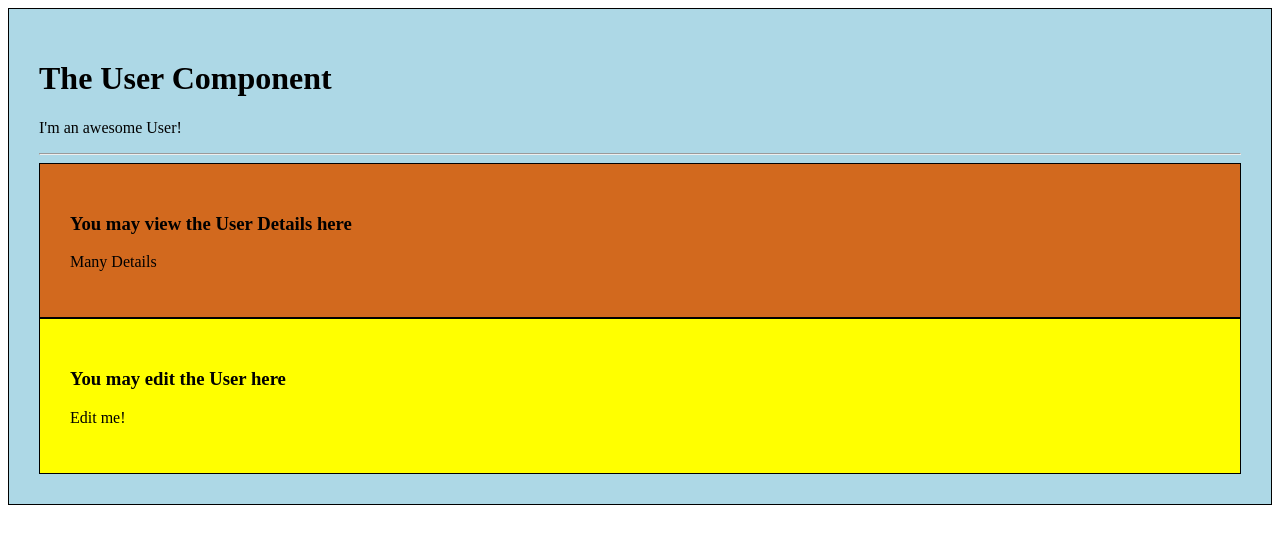
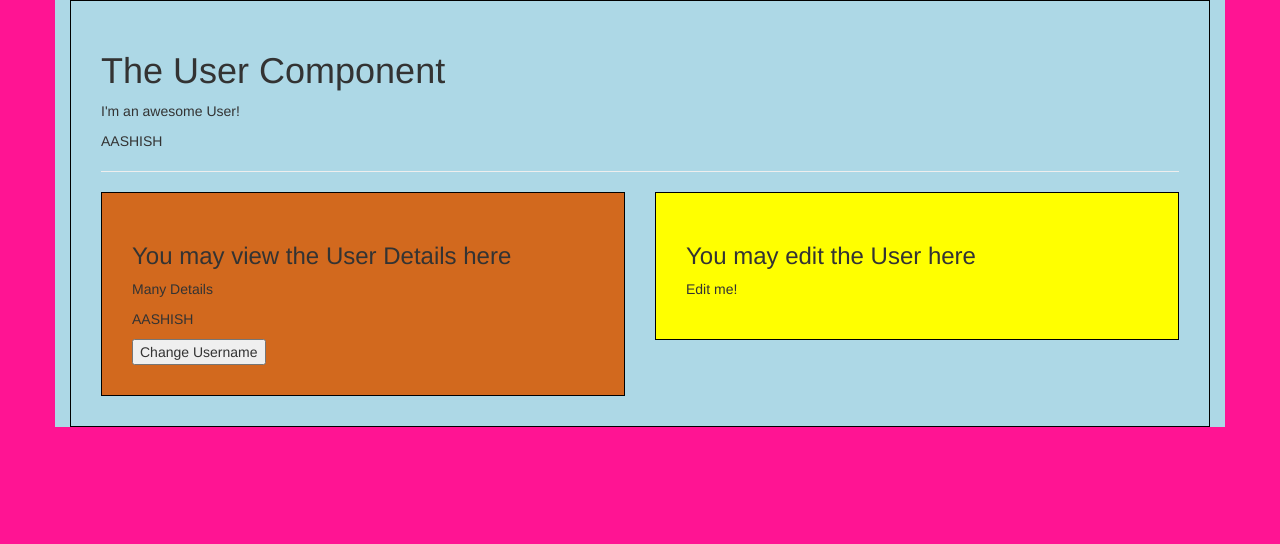
Before and after one commit to theashishmalik/Vue-Components, a Vue app in the folder component-basic/: page / in a window 1280 px wide. Shown: the top 544 px of the page. Built offline with nearby package versions, Linux system fonts and the light colour scheme.

Commit message:
Data transfer parent to child

```diff
--- a/component-basic/public/index.html
+++ b/component-basic/public/index.html
@@ -5,9 +5,10 @@
     <meta http-equiv="X-UA-Compatible" content="IE=edge">
     <meta name="viewport" content="width=device-width,initial-scale=1.0">
     <link rel="icon" href="<%= BASE_URL %>favicon.ico">
+    <link rel="stylesheet" href="https://maxcdn.bootstrapcdn.com/bootstrap/3.3.7/css/bootstrap.min.css" integrity="sha384-BVYiiSIFeK1dGmJRAkycuHAHRg32OmUcww7on3RYdg4Va+PmSTsz/K68vbdEjh4u" crossorigin="anonymous">
     <title>component-basic</title>
   </head>
-  <body>
+  <body style="background-color:deeppink">
     <noscript>
       <strong>We're sorry but component-basic doesn't work properly without JavaScript enabled. Please enable it to continue.</strong>
     </noscript>
--- a/component-basic/src/components/User.vue
+++ b/component-basic/src/components/User.vue
@@ -2,13 +2,14 @@
   <div class="component">
     <h1>The User Component</h1>
     <p>I'm an awesome User!</p>
-        <hr>
+    <p>{{name}}</p>
+    <hr />
     <div class="row">
       <div class="col-xs-12 col-sm-6">
-                <app-user-detail></app-user-detail>
+        <app-user-detail :username="name" @userChanged="name=$event"></app-user-detail>
       </div>
       <div class="col-xs-12 col-sm-6">
-                <app-user-edit></app-user-edit>
+        <app-user-edit ></app-user-edit>
       </div>
     </div>
   </div>
@@ -18,6 +19,12 @@
 import UserDetail from "./UserDetail.vue";
 import UserEdit from "./UserEdit.vue";
 export default {
+  data() {
+    return {
+      age: 30,
+      name: "AASHISH"
+    };
+  },
   components: {
     appUserDetail: UserDetail,
     appUserEdit: UserEdit
--- a/component-basic/src/components/UserDetail.vue
+++ b/component-basic/src/components/UserDetail.vue
@@ -2,19 +2,25 @@
   <div class="component">
     <h3>You may view the User Details here</h3>
     <p>Many Details</p>
+    <p>{{username}}</p>
+    <button @click="changeUser">Change Username</button>
   </div>
 </template>
 
 <script>
 export default {
-
-
+  props: ["username"],
+  methods:{
+      changeUser() {
+        this.username = "Malik";
+        this.$emit('userChanged',this.username)
       }
+  }
+};
 </script>
 
 <style scoped>
-div{
+div {
   background-color: chocolate;
 }
-
 </style>
--- a/component-basic/src/components/UserEdit.vue
+++ b/component-basic/src/components/UserEdit.vue
@@ -6,10 +6,8 @@
 </template>
 
 <script>
+import {eventBus} from '../main.js'
 export default {
-
-
-
 
 
 }
--- a/component-basic/src/main.js
+++ b/component-basic/src/main.js
@@ -3,6 +3,8 @@ import App from './App.vue'
 
 Vue.config.productionTip = false
 
+export const eventBus=new Vue();
+
 new Vue({
   render: h => h(App),
 }).$mount('#app')
```
Lines whose indentation alone changed are shown as unchanged.
